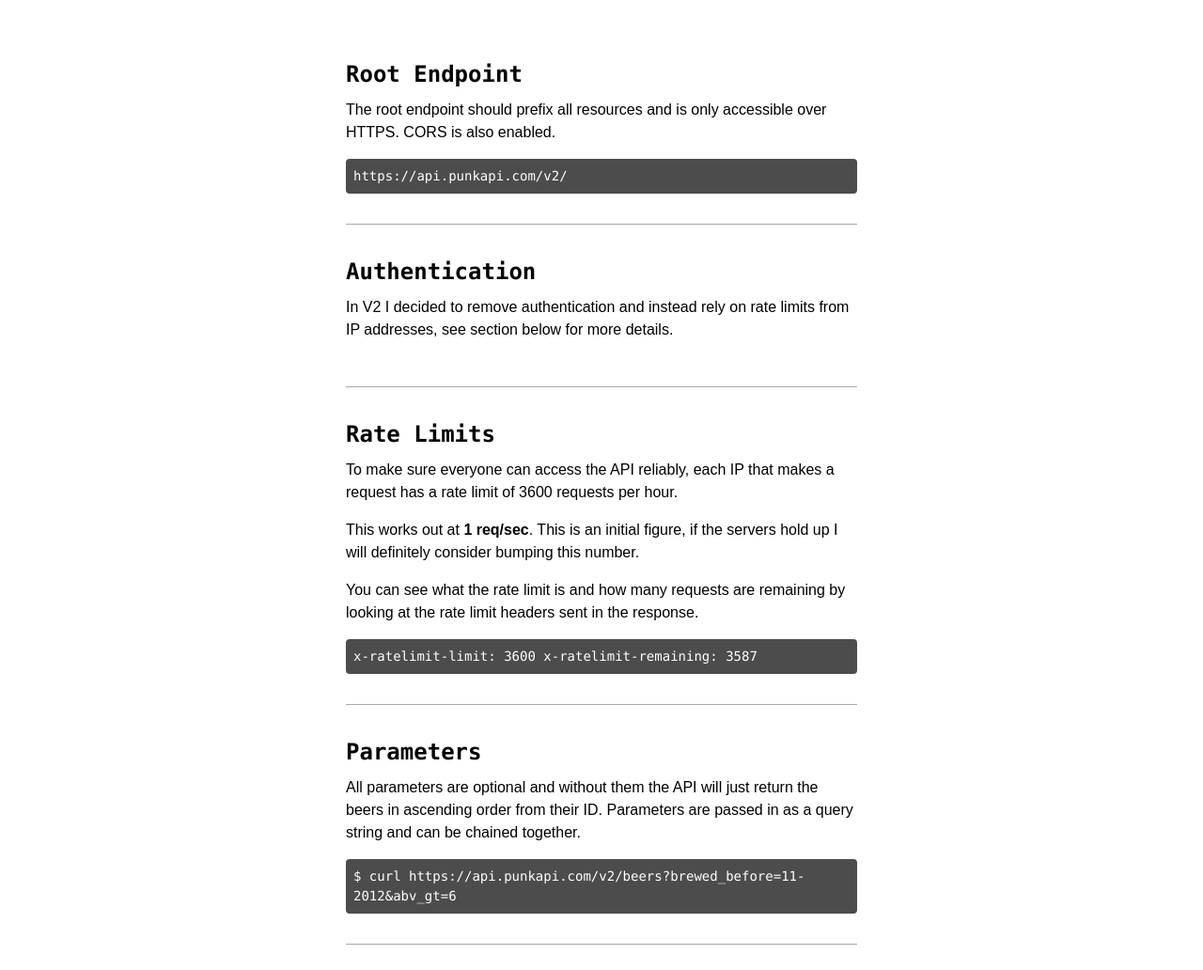
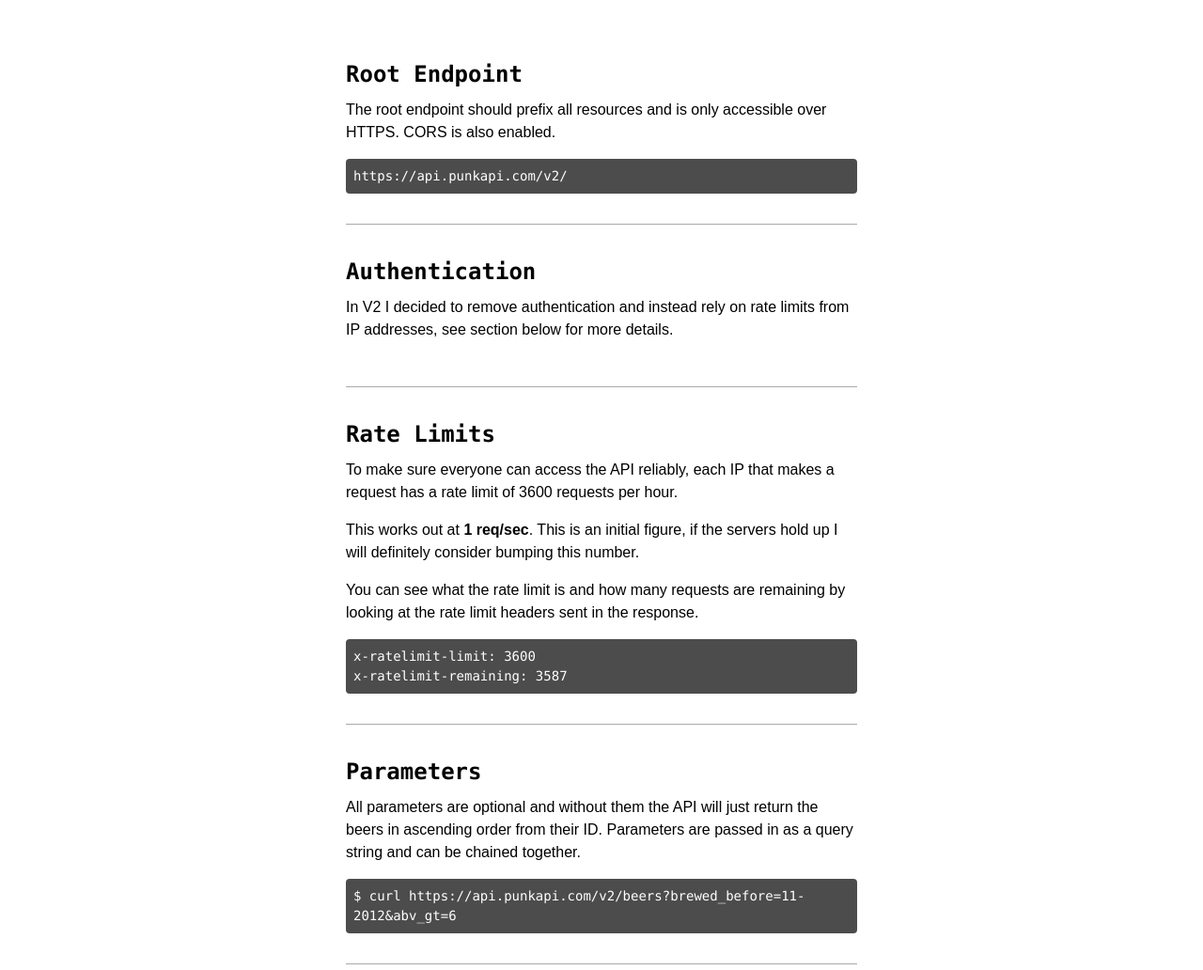
Before and after one commit to sammdec/punkapi-site, a website: page views/docsV2.html in a window 1280 px wide. Shown: the part 268-1300 px from the top of the page at 94% size. Drawn offline with nearby package versions, Linux system fonts and the light colour scheme; files that its build step writes are made by us from their sources.

Commit message:
Fix incorrect css and add line break

```diff
--- a/styles.css
+++ b/styles.css
@@ -75,6 +75,6 @@
 
 @media screen and (min-width:30em) {
   .ww-normal-ns {
-    word-wrap: noraml;
+    word-wrap: normal;
   }
 }
--- a/views/docsV2.html
+++ b/views/docsV2.html
@@ -98,7 +98,7 @@
     <p>This works out at <strong>1 req/sec</strong>. This is an initial figure, if the servers hold up I will definitely consider bumping this number.</p>
     <p>You can see what the rate limit is and how many requests are remaining by looking at the rate limit headers sent in the response.</p>
     <code class="code f6 pa2 db bg-black-70 white br2 ww-break ww-normal-ns">
-      x-ratelimit-limit: 3600
+      x-ratelimit-limit: 3600 <br>
       x-ratelimit-remaining: 3587
     </code>
   </section>
```
